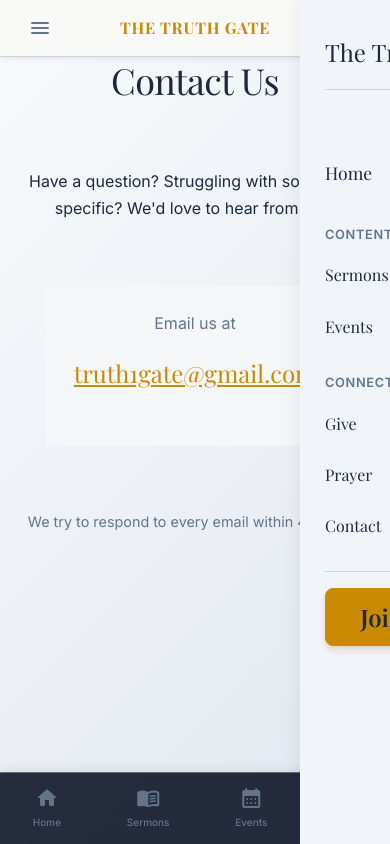
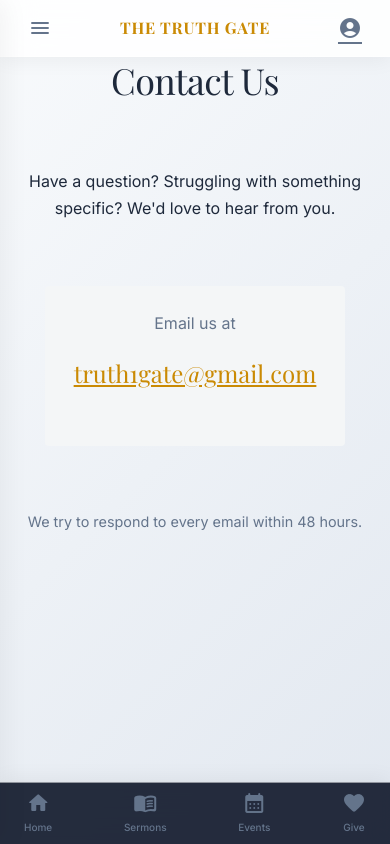
Before and after one commit to Eminenz07/the_truth_gate, a Django app: page /contact/ in a window 390 px wide. Run offline with Django 5.2, Linux system fonts and the light colour scheme; parts of the project's set-up code (start-up, migrations or seed data) failed here and were passed over; some web fonts are replaced.

Commit message:
UI: Fixed Desktop Layout Bug (Hidden Mobile Drawer)

```diff
--- a/core/static/core/css/theme.css
+++ b/core/static/core/css/theme.css
@@ -90,16 +90,22 @@ body {
 
 /* Mobile Header */
 .mobile-header {
-    display: flex; /* Visible by default (Mobile First) */
+    display: flex;
+    align-items: center;
+    justify-content: space-between;
+    padding: 0.75rem 1.5rem;
+    background: rgba(255, 255, 255, 0.85); /* Glass */
+    backdrop-filter: blur(16px);
+    -webkit-backdrop-filter: blur(16px);
+    border-bottom: 1px solid rgba(255, 255, 255, 0.5);
     position: sticky;
     top: 0;
-    z-index: 50;
-    background: rgba(249, 249, 247, 0.95);
-    backdrop-filter: blur(8px);
-    border-bottom: 1px solid var(--border-color);
-    padding: 0.75rem 1.5rem;
-    align-items: center;
-    justify-content: space-between;
+    z-index: 900;
+}
+
+.mobile-header.glass-card {
+    background: rgba(255, 255, 255, 0.85) !important; /* Override base glass-card if needed */
+    box-shadow: 0 4px 20px rgba(0,0,0,0.05);
 }
 
 .brand-logo {
@@ -135,14 +141,38 @@ body {
     bottom: 0;
     left: 0;
     right: 0;
-    background: var(--bg-card);
-    backdrop-filter: blur(10px);
-    border-top: 1px solid var(--border-color);
+    background: rgba(255, 255, 255, 0.85); /* Glass */
+    backdrop-filter: blur(16px);
+    -webkit-backdrop-filter: blur(16px);
+    border-top: 1px solid rgba(255, 255, 255, 0.5);
     padding: 0.5rem 1.5rem;
     padding-bottom: max(0.5rem, env(safe-area-inset-bottom));
     justify-content: space-between;
     z-index: 50;
-    box-shadow: 0 -4px 6px -1px rgba(0,0,0,0.2);
+    box-shadow: 0 -4px 20px rgba(0,0,0,0.05);
+}
+
+/* ... (Nav items skipped) ... */
+
+/* Mobile Drawer */
+.mobile-drawer {
+    position: fixed;
+    top: 0;
+    left: 0;
+    bottom: 0;
+    width: 280px;
+    background: rgba(255, 255, 255, 0.9); /* High opacity glass */
+    backdrop-filter: blur(20px);
+    -webkit-backdrop-filter: blur(20px);
+    border-right: 1px solid rgba(255, 255, 255, 0.5);
+    z-index: 1000;
+    transform: translateX(-100%);
+    transition: transform 0.3s cubic-bezier(0.4, 0, 0.2, 1);
+    padding: 6rem 2rem;
+    display: flex;
+    flex-direction: column;
+    gap: 1.5rem;
+    box-shadow: 5px 0 25px rgba(0,0,0,0.05);
 }
 
 .bottom-nav .nav-item {
@@ -167,23 +197,7 @@ body {
     color: var(--accent);
 }
 
-/* Mobile Drawer */
-.mobile-drawer {
-    position: fixed;
-    top: 0;
-    left: 0;
-    bottom: 0;
-    width: 280px;
-    background: var(--bg-color);
-    z-index: 1000;
-    transform: translateX(-100%);
-    transition: transform 0.3s cubic-bezier(0.4, 0, 0.2, 1);
-    padding: 6rem 2rem;
-    display: flex;
-    flex-direction: column;
-    gap: 1.5rem;
-    box-shadow: 5px 0 15px rgba(0,0,0,0.1);
-}
+
 
 .mobile-drawer.active {
     transform: translateX(0);
@@ -202,7 +216,7 @@ body {
 }
 
 @media (min-width: 769px) {
-    .mobile-header, .bottom-nav, .mobile-only-section { display: none !important; }
+    .mobile-header, .bottom-nav, .mobile-drawer, .mobile-overlay, .mobile-only-section { display: none !important; }
     .desktop-only { display: block !important; }
     body { padding-bottom: 0; }
     .site-nav { display: flex !important; }
@@ -229,73 +243,35 @@ body {
 .site-header {
     padding: 0.75rem 0; /* Reduced from 1rem */
     text-align: left;
-    background-color: rgba(255, 255, 255, 0.95);
+    background-color: rgba(255, 255, 255, 0.9); /* Slightly more transparent */
     backdrop-filter: blur(12px);
     -webkit-backdrop-filter: blur(12px);
     position: sticky;
     top: 0;
     z-index: 1000;
     border-bottom: 1px solid var(--border-color);
-    box-shadow: 0 4px 6px -1px rgba(0, 0, 0, 0.05);
+    box-shadow: 0 4px 6px -1px rgba(0, 0, 0, 0.03); /* Softer shadow */
     transition: all 0.3s ease;
+}
+
+/* Base Glass Class for Mobile */
+.mobile-glass {
+    background: rgba(255, 255, 255, 0.85) !important;
+    backdrop-filter: blur(16px) !important;
+    -webkit-backdrop-filter: blur(16px) !important;
+    border-top: 1px solid rgba(255, 255, 255, 0.5);
+    box-shadow: 0 -4px 20px rgba(0,0,0,0.05);
 }
 
 .logo {
     font-family: var(--font-heading);
-    font-size: 1.75rem; /* Reduced from 2rem */
-    font-weight: 600;
+    font-size: 2rem;
+    font-weight: 600; /* Slightly bolder for hierarchy */
     letter-spacing: -0.02em;
     display: block;
-    margin-bottom: 0.25rem;
+    margin-bottom: 0.5rem;
     color: var(--text-primary);
-    text-transform: uppercase;
-}
-
-.tagline {
-    /* ... (unchanged) ... */
-    margin-bottom: 0; /* Compact */
-    display: none; /* Hide tagline on scroll/compact header if needed, but keeping for now */
-}
-
-/* ... (Site Nav skipped) ... */
-
-/* Mobile Bottom Nav (Glass) */
-.bottom-nav {
-    display: flex;
-    justify-content: space-around;
-    align-items: center;
-    background: rgba(255, 255, 255, 0.9); /* Glass */
-    backdrop-filter: blur(12px);
-    -webkit-backdrop-filter: blur(12px);
-    padding: 0.8rem 0;
-    position: fixed;
-    bottom: 0;
-    width: 100%;
-    border-top: 1px solid rgba(255,255,255,0.3);
-    z-index: 1000;
-    box-shadow: 0 -4px 10px rgba(0,0,0,0.05);
-}
-
-/* Mobile Drawer (Glass) */
-.mobile-drawer {
-    position: fixed;
-    top: 0;
-    right: 0;
-    width: 80%;
-    max-width: 300px;
-    height: 100%;
-    background: rgba(255, 255, 255, 0.95); /* High opacity glass */
-    backdrop-filter: blur(16px);
-    -webkit-backdrop-filter: blur(16px);
-    z-index: 2000;
-    transform: translateX(100%);
-    transition: transform 0.3s cubic-bezier(0.4, 0, 0.2, 1);
-    padding: 6rem 2rem;
-    display: flex;
-    flex-direction: column;
-    gap: 1.5rem;
-    box-shadow: -5px 0 15px rgba(0,0,0,0.05);
-    border-left: 1px solid rgba(255,255,255,0.2);
+    text-transform: uppercase; /* Modern minimalist touch */
 }
 
 .tagline {
```
